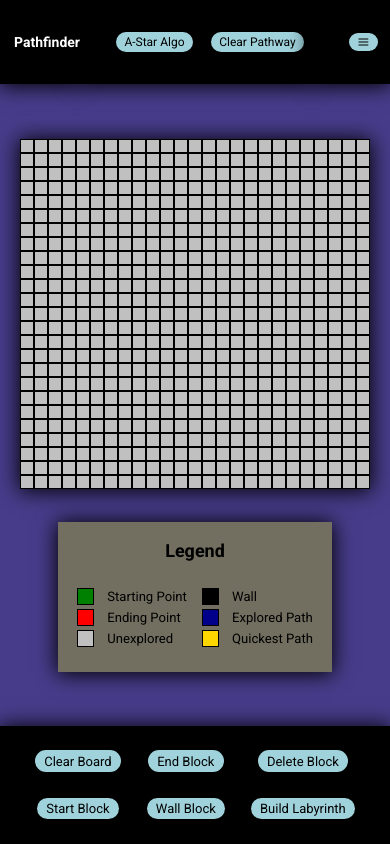
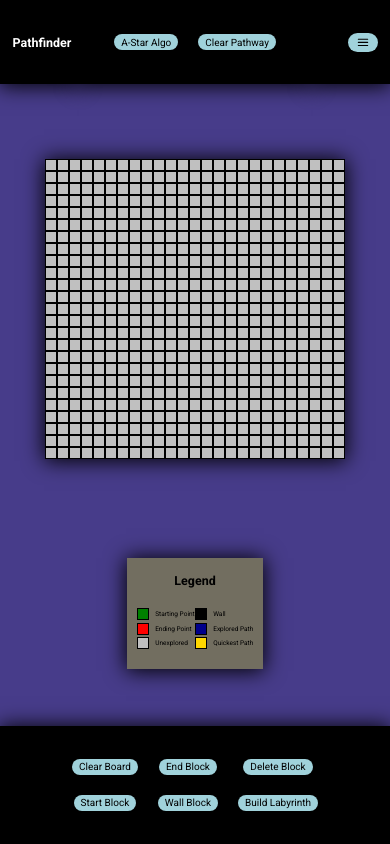
Before and after one commit to kcharles2013/Pathfinder, a React (Create React App) app: page / in a window 390 px wide. Built offline with nearby package versions, Linux system fonts and the light colour scheme.

Commit message:
updated css for rescaling screen

```diff
--- a/src/App.css
+++ b/src/App.css
@@ -4,9 +4,33 @@ body {
     overflow: hidden;
 }
 
-@media screen and (max-width: 390px) and (max-height: 844px) {
+/*@media screen and (max-width: 390px) and (max-height: 844px) {*/
+/*    body {*/
+/*        font-size: 2px;*/
+/*        overflow: auto;*/
+/*    }*/
+/*}*/
+
+@media screen and (min-width: 992px) and (max-width: 1199px){
     body {
-        font-size: 2px;
-        overflow: auto;
+        font-size: 8px;
     }
 }
+
+@media screen and (min-width: 768px) and (max-width: 991px){
+    body {
+        font-size: 7px;
+    }
+}
+
+@media screen and (max-width: 767px){
+    body {
+        font-size: 6px;
+    }
+}
+
+@media screen and (max-width: 480px){
+    body {
+        font-size: 5px;
+    }
+}
--- a/src/App.js
+++ b/src/App.js
@@ -11,7 +11,7 @@ function App() {
   return (
     <div className="App">
         <Settings />
-        <Legend />
+        {/*<Legend />*/}
         <Header />
         <Grid />
         <Footer />
--- a/src/components/Footer.css
+++ b/src/components/Footer.css
@@ -1,6 +1,6 @@
-@media screen and (max-width: 390px) and (max-height: 844px) {
+@media screen and (max-width: 767px){
     #footer-container{
-        font-size: 3.25em;
+        /*font-size: 3.25em;*/
         white-space: nowrap;
     }
 
--- a/src/components/Grid.css
+++ b/src/components/Grid.css
@@ -1,11 +1,38 @@
-@media screen and (max-width: 390px) and (max-height: 844px) {
+@media screen and (max-width: 767px) {
     #grid-container{
-        font-size: 3em;
+        display: flex;
         flex-direction: column;
+        align-items: center;
+        justify-content: center;
     }
 
     #grid{
-        margin-bottom: 4vh;
+        /*margin-bottom: 4vh;*/
+    }
+
+    #right-legend{
+        /*align-items: stretch;*/
+        /*display: none;*/
+        height: 35vh;
+        width: 100%;
+        /*background-color: red;*/
+        /*flex-grow: 0.5;*/
+    }
+
+    #left-legend{
+        /*align-items: stretch;*/
+        height: 5vh;
+        width: 100vw;
+        /*background-color: green;*/
+        /*flex-grow: 0;*/
+    }
+
+    #center-grid{
+        /*align-items: stretch;*/
+        height: 60vh;
+        width: 100%;
+        /*background-color: orange;*/
+        /*flex-grow: 2;*/
     }
 
 
@@ -16,9 +43,35 @@
     height: 76vh;
     width: 100vw;
     display: flex;
+    flex-direction: row;
     /*flex-direction: column;*/
     justify-content: center;
     align-items: center;
+}
+
+.grid-item{
+    display: flex;
+    align-items: center;
+    justify-content: center;
+
+}
+
+.right-legend{
+    height: 100%;
+    width: 25%;
+    /*background-color: red;*/
+}
+
+.left-legend{
+    height: 100%;
+    width: 25%;
+    /*background-color: green;*/
+}
+
+.center-grid{
+    height: 100%;
+    width: 50%;
+    /*background-color: orange;*/
 }
 
 .grid{
@@ -30,7 +83,7 @@
     /*height: 50vh;*/
     /*width: 50vw;*/
     box-shadow: 0 1px 20px 1px #000;
-    margin-bottom: 3vh;
+    /*margin-bottom: 3vh;*/
 }
 
 .grid-row{
--- a/src/components/Grid.jsx
+++ b/src/components/Grid.jsx
@@ -5,6 +5,7 @@ import GridRow from "./gridRow";
 import ErrorMessage from "./ErrorMessage";
 import LegendMobile from "./legend-mobile";
 import userVars from "./userVars";
+import Legend from "./legend";
 
 function Grid(){
     let tempGrid = createGrid();
@@ -22,6 +23,10 @@ function Grid(){
 
     return(
         <div className="grid-container" id='grid-container'>
+            <div className='grid-item left-legend' id='left-legend'>
+                <Legend />
+            </div>
+            <div className='grid-item center-grid' id='center-grid'>
                 <div className="grid" id='grid'>
                     {grid.map((item, index) => {
                         let thisID = `grid-row-${index}`
@@ -37,7 +42,10 @@ function Grid(){
                         )
                     })}
                 </div>
+            </div>
+            <div className='grid-item right-legend' id='right-legend'>
                 <LegendMobile />
+            </div>
             <ErrorMessage
                 errorMessage={testText}
             />
--- a/src/components/Header.css
+++ b/src/components/Header.css
@@ -1,9 +1,10 @@
-@media screen and (max-width: 390px) and (max-height: 844px) {
+@media screen and (max-width: 767px) {
     .header-container{
-        font-size: 2em;
+        /*font-size: 2em;*/
+        /*white-space: nowrap;*/
     }
     #title-text{
-        font-size: 3.5em;
+        /*font-size: 3.5em;*/
     }
     #block-container-one{
         width: 20vw;
@@ -21,26 +22,26 @@
         display: none;
     }
     #settings:hover{
-        cursor: pointer;
+        /*cursor: pointer;*/
     }
     #settings-icon{
-        font-size: 3em;
+        font-size: 2.5em;
         display: flex;
     }
     #settings-icon:hover{
         cursor: pointer;
     }
     #a-star{
-        font-size: 3em;
-        white-space: nowrap;
-        margin-right: 1.5em;
-        margin-left: 0;
+        /*font-size: 3em;*/
+        /*white-space: nowrap;*/
+        /*margin-right: 1.5em;*/
+        /*margin-left: 0;*/
     }
     #clear-path{
-        font-size: 3em;
-        white-space: nowrap;
-        margin-right: -2.5em;
-        margin-left: 0;
+        /*font-size: 3em;*/
+        /*white-space: nowrap;*/
+        /*margin-right: -2.5em;*/
+        /*margin-left: 0;*/
     }
 }
 
@@ -53,6 +54,7 @@
     margin: 0;
     height: 10vh;
     width: 100vw;
+    white-space: nowrap;
 
 }
 
--- a/src/components/legend.css
+++ b/src/components/legend.css
@@ -1,4 +1,4 @@
-@media screen and (max-width: 390px) and (max-height: 844px) {
+@media screen and (max-width: 767px)  {
     #legend-container{
         display: none;
     }
@@ -6,22 +6,22 @@
         display: flex;
     }
     #legend-list-container{
-        margin-right: 1em;
-        margin-left: 1em;
-        font-size: 1.25em;
+        /*margin-right: 1em;*/
+        /*margin-left: 1em;*/
+        /*font-size: 1.25em;*/
     }
     #legend-title{
-        font-size: 3em;
+        /*font-size: 3em;*/
     }
     #legend-description{
-        font-size: 1.75em;
+        /*font-size: 1.75em;*/
     }
 }
 
 .legend-container{
-    position: absolute;
-    top: 30%;
-    left: calc(100vw/11.75);
+    /*position: absolute;*/
+    /*top: 30%;*/
+    /*left: calc(100vw/11.75);*/
     display: flex;
     flex-direction: column;
     align-items: center;
```
Lines whose indentation alone changed are shown as unchanged.
